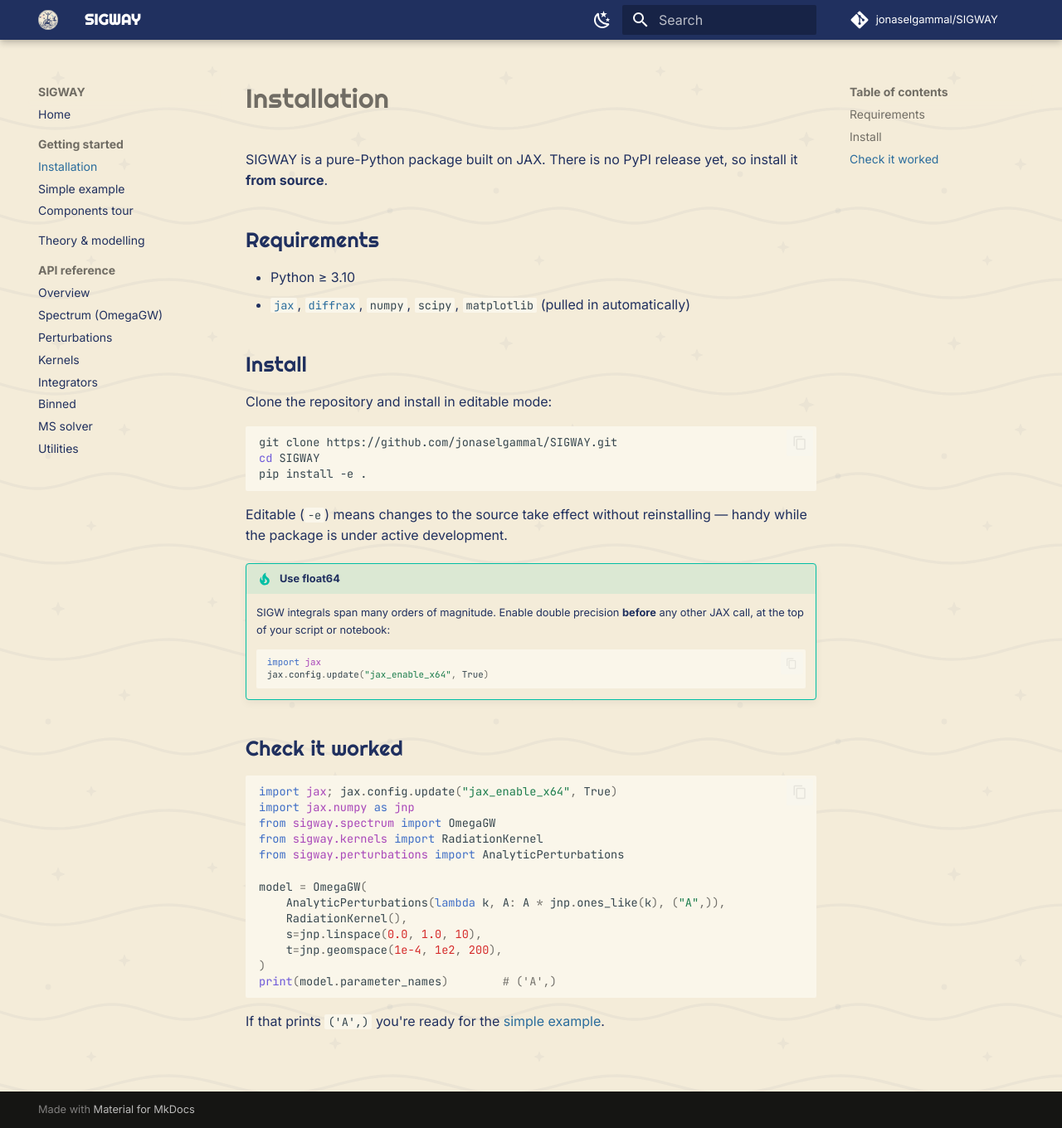
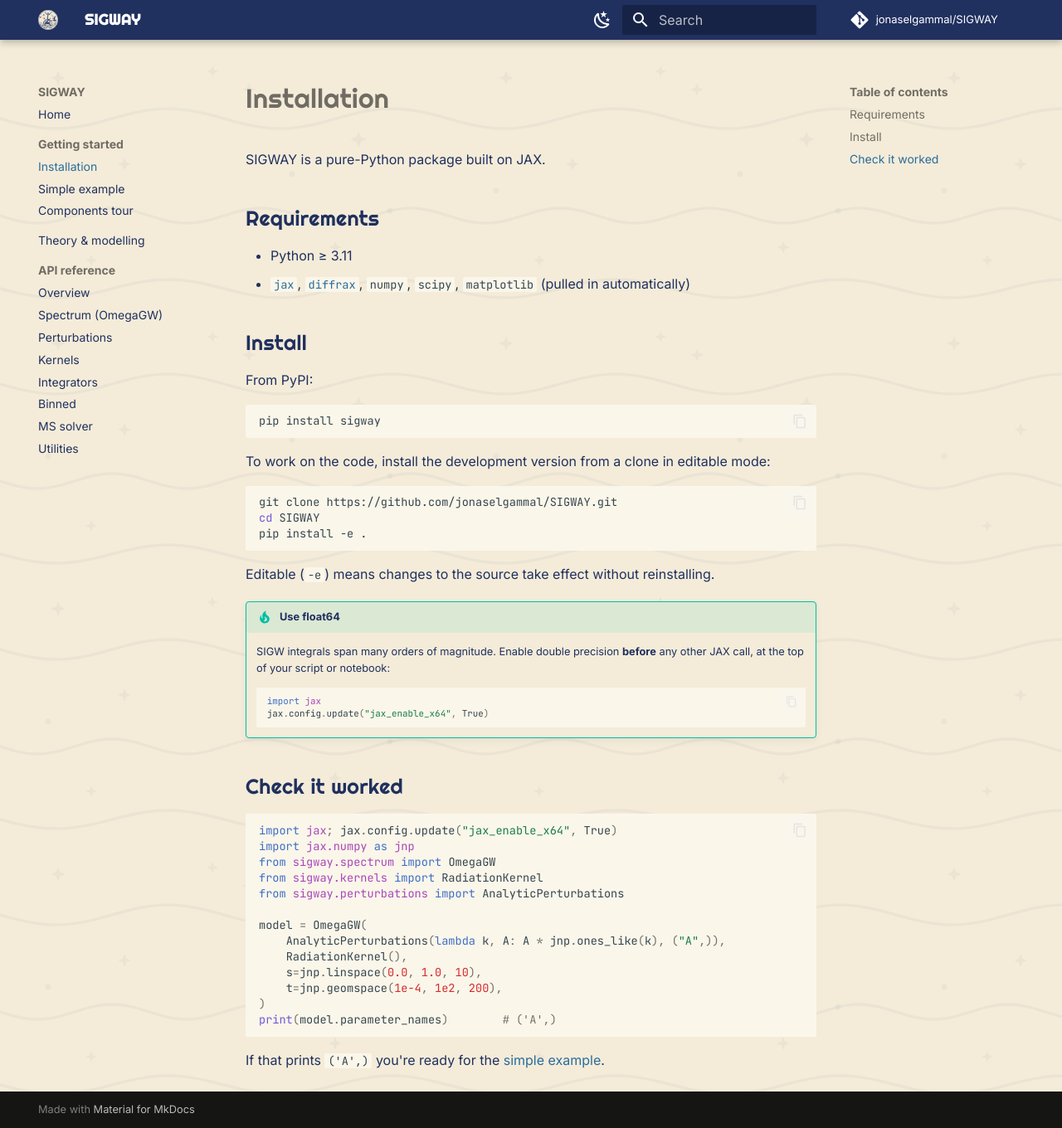
Before and after one commit to jonaselgammal/SIGWAY, an MkDocs documentation site: the page built from docs/getting-started/installation.md, in a window 1280 px wide and 1360 px high. Shown: the whole window at 83% size. Built offline with MkDocs 1.6.1 and Material for MkDocs 9.7.7, drawn with Linux system fonts in a browser that asks for light colours; comment, search, counter and statistics services are not loaded.

Commit message:
docs: README badge logo (PyPI-renderable) + install via pip
- README: use just the badge via an absolute raw URL + PNG so it renders on
  PyPI (relative paths / <picture> don't work there), without the wordmark
- installation page: SIGWAY is on PyPI -> 'pip install sigway' first, then
  editable-from-source; correct Python requirement to >= 3.11

````diff
--- a/docs/getting-started/installation.md
+++ b/docs/getting-started/installation.md
@@ -1,17 +1,22 @@
 # Installation
 
-SIGWAY is a pure-Python package built on JAX. There is no PyPI release yet, so install
-it **from source**.
+SIGWAY is a pure-Python package built on JAX.
 
 ## Requirements
 
-- Python ≥ 3.10
+- Python ≥ 3.11
 - [`jax`](https://jax.readthedocs.io), [`diffrax`](https://docs.kidger.site/diffrax/),
   `numpy`, `scipy`, `matplotlib` (pulled in automatically)
 
 ## Install
 
-Clone the repository and install in editable mode:
+From PyPI:
+
+```bash
+pip install sigway
+```
+
+To work on the code, install the development version from a clone in editable mode:
 
 ```bash
 git clone https://github.com/jonaselgammal/SIGWAY.git
@@ -19,8 +24,7 @@ cd SIGWAY
 pip install -e .
 ```
 
-Editable (`-e`) means changes to the source take effect without reinstalling — handy
-while the package is under active development.
+Editable (`-e`) means changes to the source take effect without reinstalling.
 
 !!! tip "Use float64"
     SIGW integrals span many orders of magnitude. Enable double precision **before** any
````
Also changed, not shown: README.md (+1 -4 lines), docs/assets/images/full_logo.png (added).
